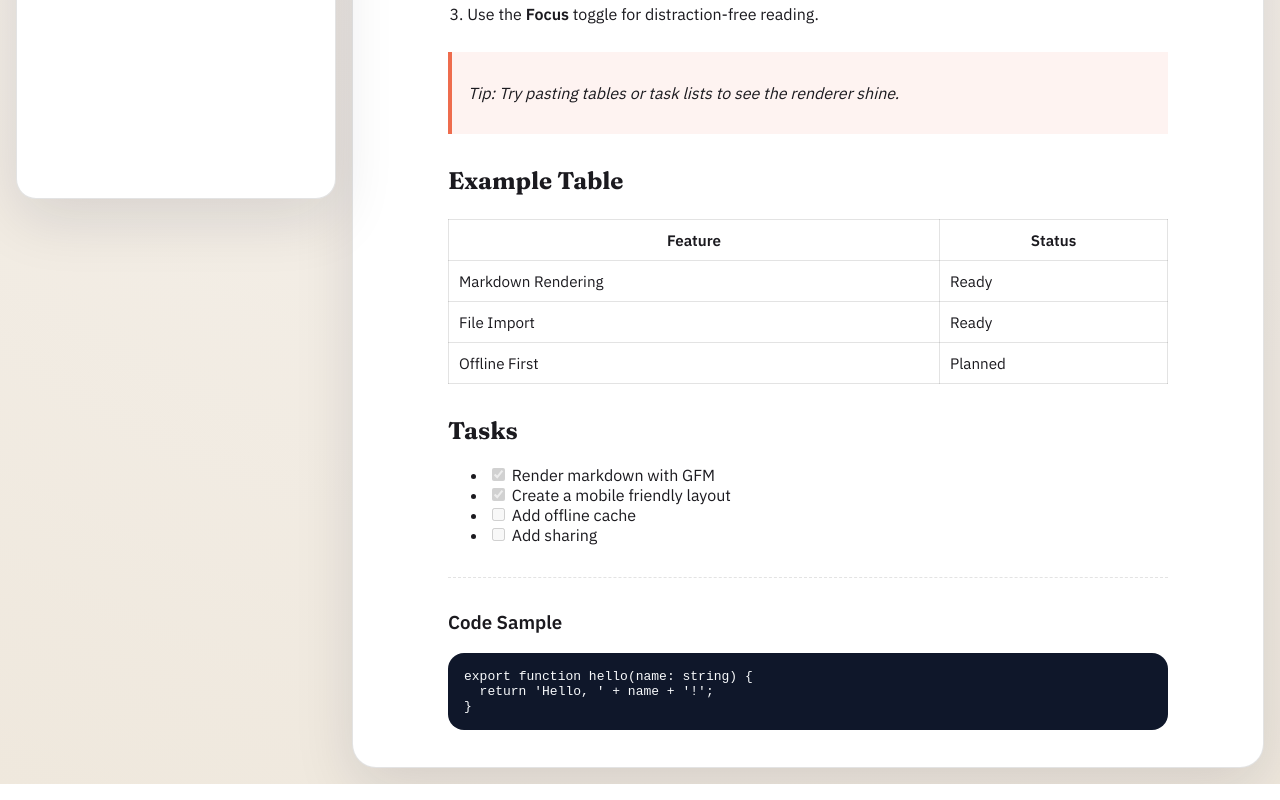
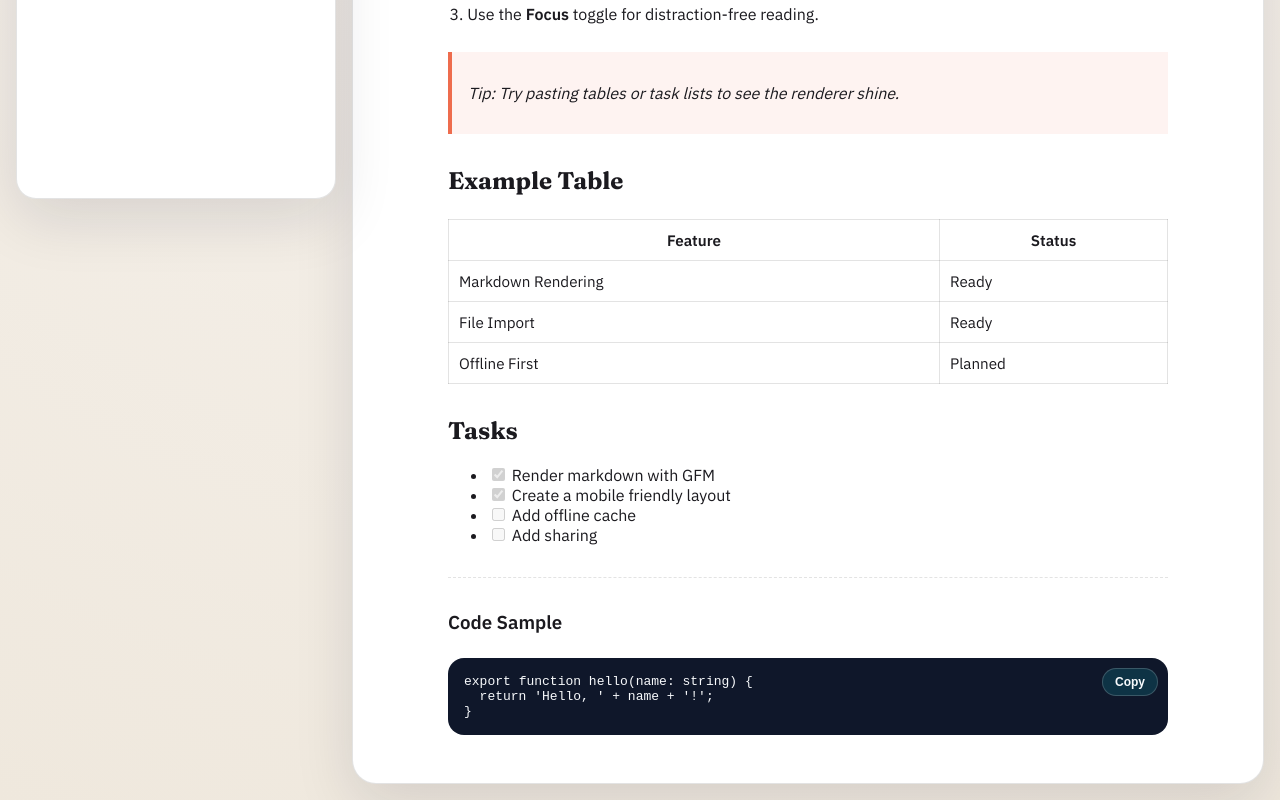
Before and after one commit to karenaclawd/md-mobile-webapp, a React (Vite) app: page / in a window 1280 px wide. Shown: the part 559-1359 px from the top of the page. Built offline with nearby package versions, Linux system fonts and the light colour scheme.

Commit message:
Feat: Add copy-to-clipboard to code blocks

```diff
--- a/src/components/MarkdownViewer.tsx
+++ b/src/components/MarkdownViewer.tsx
@@ -1,8 +1,86 @@
-import React from "react";
+import React, { useEffect, useMemo, useRef, useState } from "react";
 import ReactMarkdown from "react-markdown";
 import remarkGfm from "remark-gfm";
 import rehypeRaw from "rehype-raw";
 import rehypeHighlight from "rehype-highlight";
+
+type CodeBlockProps = React.HTMLAttributes<HTMLPreElement>;
+
+function normalizeCodeText(value: React.ReactNode): string {
+  if (typeof value === "string") {
+    return value.replace(/\n$/, "");
+  }
+  if (Array.isArray(value)) {
+    return value.map((child) => normalizeCodeText(child)).join("");
+  }
+  return "";
+}
+
+function CodeBlock({ children }: CodeBlockProps) {
+  const [copied, setCopied] = useState(false);
+  const timeoutRef = useRef<number | null>(null);
+  const codeElement = React.Children.toArray(children).find((child) =>
+    React.isValidElement(child)
+  ) as React.ReactElement | undefined;
+
+  const codeText = useMemo(() => {
+    if (!codeElement) {
+      return "";
+    }
+    return normalizeCodeText(codeElement.props.children);
+  }, [codeElement]);
+
+  useEffect(() => {
+    return () => {
+      if (timeoutRef.current) {
+        window.clearTimeout(timeoutRef.current);
+      }
+    };
+  }, []);
+
+  const handleCopy = async () => {
+    if (!codeText) {
+      return;
+    }
+
+    try {
+      await navigator.clipboard.writeText(codeText);
+    } catch (error) {
+      const textarea = document.createElement("textarea");
+      textarea.value = codeText;
+      textarea.style.position = "fixed";
+      textarea.style.opacity = "0";
+      document.body.appendChild(textarea);
+      textarea.select();
+      document.execCommand("copy");
+      document.body.removeChild(textarea);
+    }
+
+    setCopied(true);
+    if (timeoutRef.current) {
+      window.clearTimeout(timeoutRef.current);
+    }
+    timeoutRef.current = window.setTimeout(() => setCopied(false), 1800);
+  };
+
+  if (!codeElement) {
+    return <pre className="md-pre">{children}</pre>;
+  }
+
+  const className = codeElement.props.className ?? "";
+  const codeNode = React.cloneElement(codeElement, {
+    className: `md-code ${className}`.trim()
+  });
+
+  return (
+    <div className="md-pre-wrapper">
+      <pre className="md-pre">{codeNode}</pre>
+      <button className="md-copy-button" onClick={handleCopy} type="button">
+        {copied ? "Copied!" : "Copy"}
+      </button>
+    </div>
+  );
+}
 
 const components = {
   h1: (props: React.HTMLAttributes<HTMLHeadingElement>) => <h1 className="md-h1" {...props} />,
@@ -19,7 +97,7 @@ const components = {
     <a className="md-link" target="_blank" rel="noreferrer" {...props} />
   ),
   code: (props: React.HTMLAttributes<HTMLElement>) => <code className="md-code" {...props} />,
-  pre: (props: React.HTMLAttributes<HTMLPreElement>) => <pre className="md-pre" {...props} />,
+  pre: (props: React.HTMLAttributes<HTMLPreElement>) => <CodeBlock {...props} />,
   table: (props: React.HTMLAttributes<HTMLTableElement>) => <table className="md-table" {...props} />,
   th: (props: React.HTMLAttributes<HTMLTableCellElement>) => <th className="md-th" {...props} />,
   td: (props: React.HTMLAttributes<HTMLTableCellElement>) => <td className="md-td" {...props} />,
--- a/src/styles/global.css
+++ b/src/styles/global.css
@@ -233,10 +233,46 @@ body {
   overflow-x: auto;
 }
 
+.md-pre .md-code {
+  background: transparent;
+  padding: 0;
+  border-radius: 0;
+}
+
 .md-code {
   background: rgba(15, 76, 92, 0.1);
   padding: 2px 6px;
   border-radius: 6px;
+}
+
+.md-pre-wrapper {
+  position: relative;
+  margin: 1.5rem 0;
+}
+
+.md-pre-wrapper .md-pre {
+  margin: 0;
+}
+
+.md-copy-button {
+  position: absolute;
+  top: 10px;
+  right: 10px;
+  border: 1px solid rgba(255, 255, 255, 0.18);
+  border-radius: 999px;
+  padding: 6px 12px;
+  font-size: 0.75rem;
+  font-weight: 600;
+  background: rgba(15, 76, 92, 0.55);
+  color: #f8fafc;
+  cursor: pointer;
+  transition: transform 0.15s ease, background 0.2s ease, border-color 0.2s ease;
+}
+
+.md-copy-button:hover {
+  transform: translateY(-1px);
+  background: rgba(15, 76, 92, 0.8);
+  border-color: rgba(255, 255, 255, 0.3);
 }
 
 .md-table {
```
